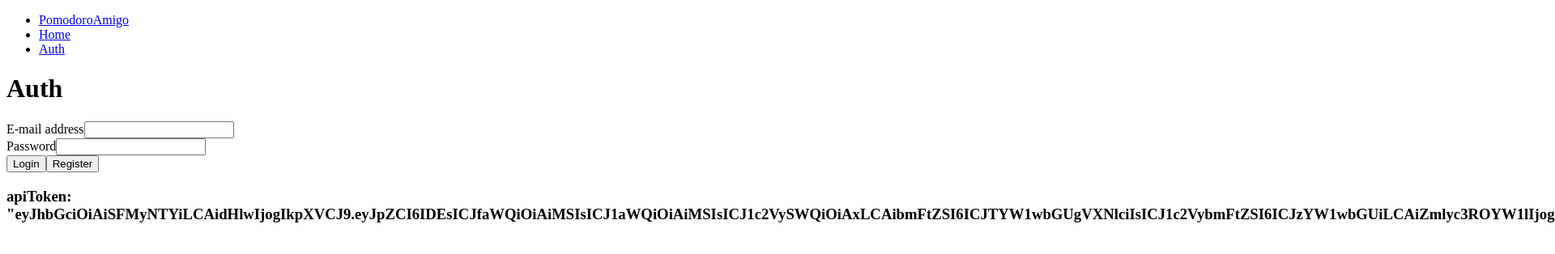
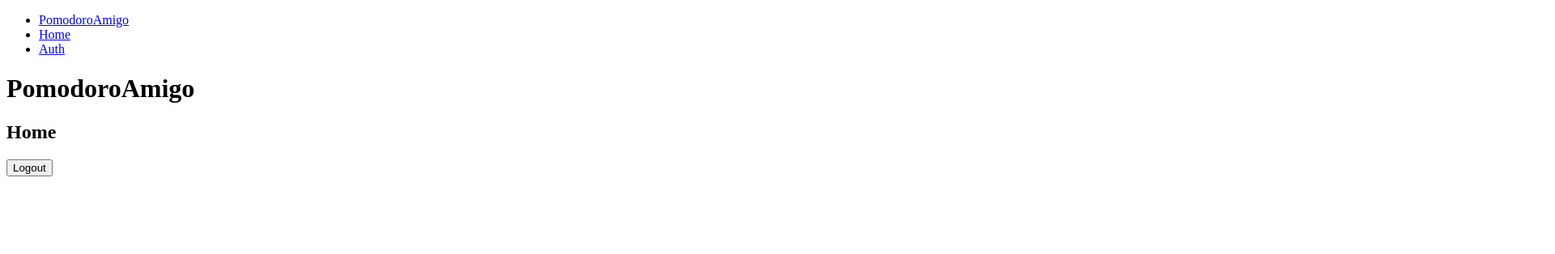
Before and after one commit to AlexDeweert/pomodoro-amigo-react, a React (Create React App) app: page /home in a window 1280 px wide. Before the commit this address led to /auth. Shown: the top 314 px of the page at 81% size, 1920 px wide, since content can reach past the window. Built offline with nearby package versions, Linux system fonts and the light colour scheme; sample sign-in values are in the browser's storage.

Commit message:
basic auth register, logout, and rerouting seems to work

```diff
--- a/src/App.js
+++ b/src/App.js
@@ -1,4 +1,4 @@
-import React, {useEffect, useState} from 'react'
+import React, {useEffect} from 'react'
 import LoginScreen from './LoginScreen'
 import Home from './Home'
 import Landing from './Landing'
@@ -8,22 +8,27 @@ import {BrowserRouter as Router, Switch, Route, Link} from 'react-router-dom'
 function App() {
 
     useEffect(()=> {
-        console.log("useEffect called")
+        console.log('useEffect called')
     })
 
     return (
         <Router>
-            <div className="nav">
+            <div className='nav'>
                 <ul>
-                <li><Link to="/">PomodoroAmigo</Link></li>
-                    <li><Link to="/home">Home</Link></li>
-                    <li><Link to="/auth">Auth</Link></li>
+                <li><Link to='/'>PomodoroAmigo</Link></li>
+                    <li><Link to='/home'>Home</Link></li>
+                    <li><Link to='/auth'>Auth</Link></li>
                 </ul>
             </div>
             <Switch>
                 <Route path='/auth' component={LoginScreen}/>
+                {/* <Route path='/auth'><LoginScreen/></Route> */}
                 <ProtectedRoute path='/home'><Home/></ProtectedRoute>
-                <Route path='/' component={Landing}/>
+                <Route path='/'><Landing/></Route>
+
+                {/* <ProtectedRoute path='/home'><Home/></ProtectedRoute> */}
+                {/* <Route path='/' component={Landing}/> */}
+
             </Switch>
         </Router>
     );
--- a/src/Home.js
+++ b/src/Home.js
@@ -1,13 +1,33 @@
 import React from 'react'
+import {withRouter} from 'react-router-dom'
+import Auth from './auth'
 
-export default function Home() {
+//Had to use withRouter because the ProtectedRoute doesn't
+//pass props down or something
+class Home extends React.Component {
+    constructor(props) {
+        super(props)
+        this.handleLogout = this.handleLogout.bind(this)
+    }
 
+    handleLogout() {
+        Auth.logout((success)=> {
+            if(success) {
+                console.log('successfully logged out')
+                this.props.history.push('/auth')
+            }
+        })
+    }
 
+    render() {
         return(
             <div>
                 <h1>PomodoroAmigo</h1>
                 <h2>Home</h2>
+                <button onClick={this.handleLogout}>Logout</button>
             </div>
         )
+    }
+}
 
-}
+export default withRouter(Home)
--- a/src/Landing.js
+++ b/src/Landing.js
@@ -1,13 +1,34 @@
-import React from 'react'
+import React, {useState} from 'react'
+import Auth from './auth'
 
 export default function Landing() {
 
+    const [loggedIn, setLoggedIn] = useState(Auth.isAuthenticated())
+
+    function handleLogout() {
+        Auth.logout((success)=> {
+            if(success) {
+                //TODO: Trigger a toast here
+                //We don't need to redirect with props.history.push('/')
+                //because we're already here. Landing is at the '/' route
+                console.log('Logged out')
+                setLoggedIn(false)
+            }
+        })
+    }
 
     return(
         <div>
             <h1>PomodoroAmigo</h1>
             <h2>Landing</h2>
+            {loggedIn && <button  onClick={handleLogout}>Logout</button>}
         </div>
     )
+}
 
-}
+// class Landing extends React.Component {
+//     constructor(props) {
+//         super(props)
+
+//     }
+// }
--- a/src/LoginScreen.js
+++ b/src/LoginScreen.js
@@ -1,56 +1,49 @@
 import React, {useRef, useState, useEffect} from 'react'
-import axios from 'axios'
 import Auth from './auth'
 
-export default function LoginScreen() {
+export default function LoginScreen(props) {
     const emailRef = useRef()
     const passwordRef = useRef()
-    const [apiToken, setApiToken] = useState( localStorage.getItem('apiToken') )
+    const [apiToken, setApiToken] = useState( JSON.parse(localStorage.getItem('apiToken')) )
 
     //Similar to componentDidMount and componentDidUpdate
     useEffect(() => {
-        localStorage.setItem("apiToken", apiToken)
+        localStorage.setItem('apiToken', JSON.stringify(apiToken))
     }, [apiToken])
 
     function handleLogin(e) {
         Auth.login(()=> {
-
+            console.log('this is the login callback')
         })
     }
 
     function handleRegister(e) {
-        const config = { headers: {'Content-Type':'application/x-www-form-urlencoded'} }
-        const params = new URLSearchParams()
-        params.append('email',emailRef.current.value)
-        params.append('password',passwordRef.current.value)
-        const connString = process.env.REACT_APP_DB_STRING.concat("/register")
-        axios.post(connString, params, config)
-        .then((result)=> {
-            if(result.data['success']) {
-                setApiToken(result.data['token'])
+        Auth.register((result) => {
+            if(result) {
+                console.log('Registration successful')
+                props.history.push('/home')
             }
-        })
-        .catch((err)=> {
-            console.log("error on registration => ", err)
-        })
-        emailRef.current.value = null
-        passwordRef.current.value = null
+            else {
+                console.log('Registration failure')
+            }
+
+        }, emailRef, passwordRef, setApiToken)
     }
     return (
         <div>
             <h1>Auth</h1>
             <label>
                 E-mail address
-                <input type="text" ref={emailRef}></input>
+                <input type='text' ref={emailRef}></input>
             </label>
             <br/>
             <label>
                 Password
-                <input type="password" ref={passwordRef}></input>
+                <input type='password' ref={passwordRef}></input>
             </label>
             <br/>
-            <button label="submit" onClick={ handleLogin }>Login</button>
-            <button label="submit" onClick={ handleRegister }>Register</button>
+            <button label='submit' onClick={ handleLogin }>Login</button>
+            <button label='submit' onClick={ handleRegister }>Register</button>
             <br/>
             <h3>apiToken: {apiToken}</h3>
         </div>
--- a/src/ProtectedRoute.js
+++ b/src/ProtectedRoute.js
@@ -1,5 +1,5 @@
 import React from 'react'
-import {Route, Redirect} from "react-router-dom";
+import {Route, Redirect} from 'react-router-dom';
 import Auth from './auth'
 
 //Example from https://reactrouter.com/web/example/auth-workflow
@@ -8,7 +8,7 @@ export default function ProtectedRoute({children, ...rest}) {
         <Route
         {...rest}
         render={
-            ({ location }) => Auth.isAuthenticated() ? (children) : ( <Redirect to={{ pathname: "/auth", state: { from: location }}}/>)
+            ({ location }) => Auth.isAuthenticated() ? (children) : ( <Redirect to={{ pathname: '/auth', state: { from: location }}}/>)
         }
         />
     )
--- a/src/auth.js
+++ b/src/auth.js
@@ -1,9 +1,52 @@
+import axios from 'axios'
+
 class Auth {
     constructor() {
-        this.authenticated = false
+        var apiToken = JSON.parse(localStorage.getItem('apiToken'));
+        if(apiToken !== null) {
+            console.log('apiToken is NOT null, setting authenticated to true')
+            this.authenticated = true
+        }
+        else {
+            console.log('apiToken IS NULL, setting this.authenticated to false')
+            this.authenticated = false
+        }
+        console.log(this.authenticated)
     }
     login = (callback) => {this.authenticated = true; callback()}
-    logout = (callback) => {this.authenticated = false; callback()}
+
+    logout = (callback) => {
+        this.authenticated = false;
+        localStorage.removeItem('apiToken')
+        callback(true)
+    }
+
+    register = (callback, emailRef, passwordRef, setApiToken) => {
+        const config = { headers: {'Content-Type':'application/x-www-form-urlencoded'} }
+        const params = new URLSearchParams()
+        params.append('email',emailRef.current.value)
+        params.append('password',passwordRef.current.value)
+        const connString = process.env.REACT_APP_DB_STRING.concat('/register')
+        axios.post(connString, params, config)
+        .then((result)=> {
+            if(result.data['success']) {
+                setApiToken(result.data['token'])
+                this.authenticated = true;
+                callback(true)
+            }
+            else {
+                callback(false)
+            }
+        })
+        .catch((err)=> {
+            this.authenticated = false
+            callback(false)
+            console.log('error on registration => ', err)
+        })
+        emailRef.current.value = null
+        passwordRef.current.value = null
+    }
+
     isAuthenticated = () => {
         return this.authenticated
     }
```
Also changed, not shown: 1 other file (tests, documents, lock files or other folders). Lines whose indentation alone changed are shown as unchanged.
